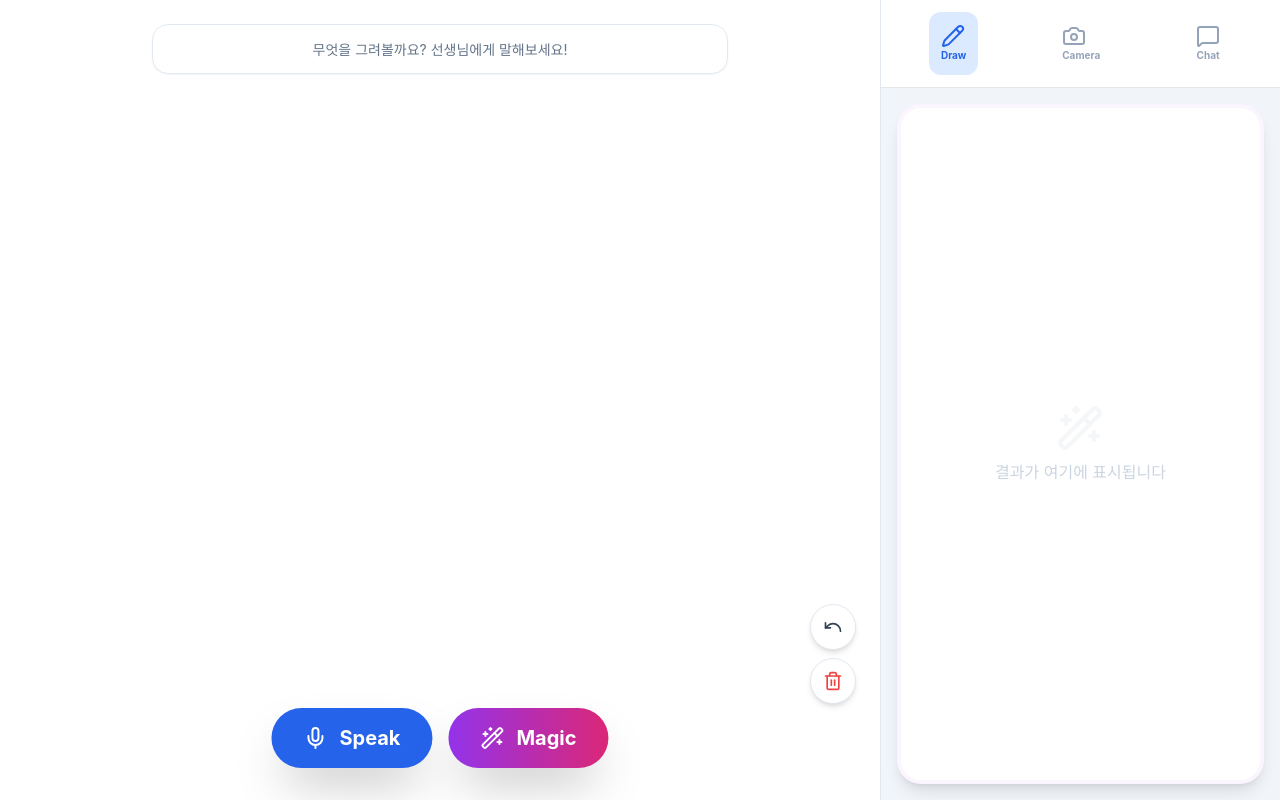
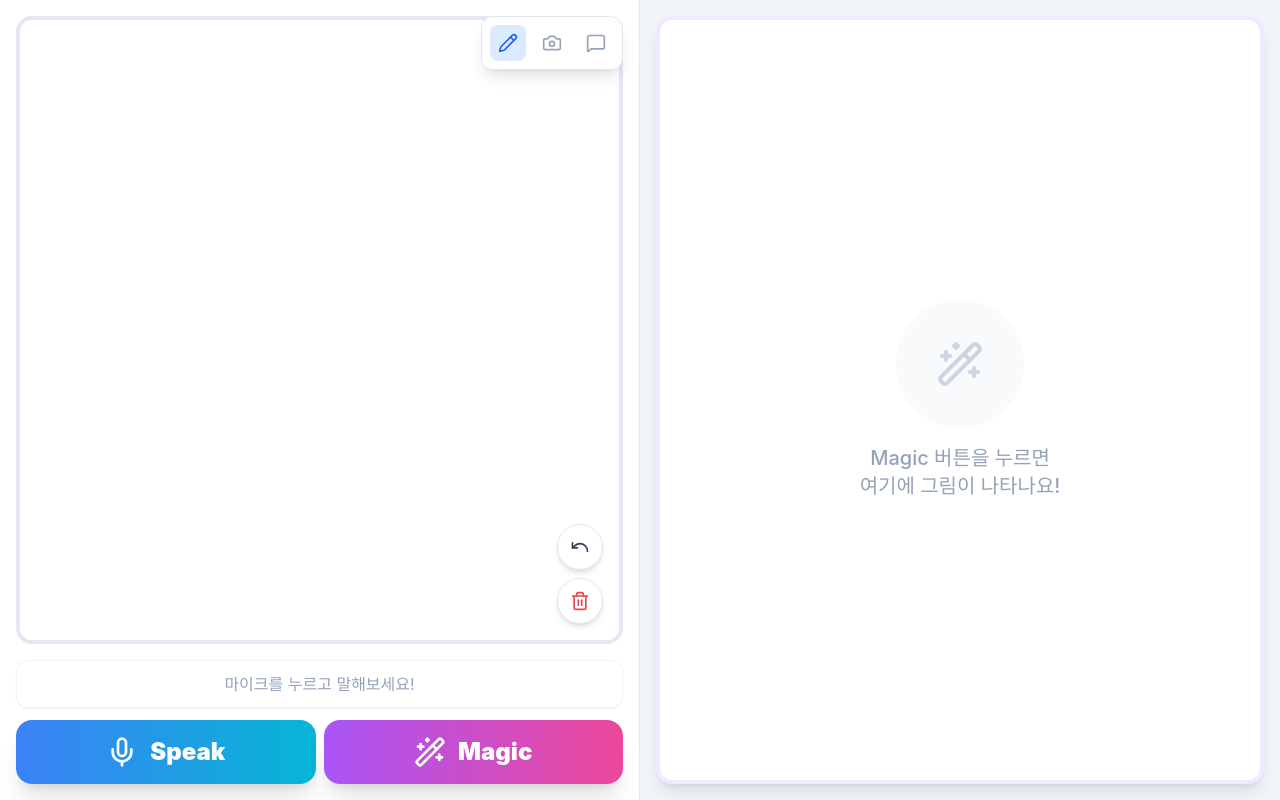
Before and after one commit to sksksk4302-beep/Draw-ai, a React app in the folder frontend/: page / in a window 1280 px wide. Built offline with nearby package versions, Linux system fonts and the light colour scheme; the HTML template or start-up script is replaced by a standard one.

Commit message:
Fix UI: restore 1:1 ratio, move mode icons to top-right, show chat above Speak buttons conditionally

```diff
--- a/frontend/src/App.tsx
+++ b/frontend/src/App.tsx
@@ -14,7 +14,6 @@ function App() {
   const [chatHistory, setChatHistory] = useState<ChatMessage[]>([])
 
   const [resultImage, setResultImage] = useState<string | null>(null)
-  // const [agentMessage, setAgentMessage] = useState<string | null>(null) // Removed unused state
   const [isLoading, setIsLoading] = useState(false)
   const [cameraImage, setCameraImage] = useState<string | null>(null)
 
@@ -82,9 +81,6 @@ function App() {
     // Add user message to chat immediately
     setChatHistory(prev => [...prev, { role: 'user', text }])
 
-    // We don't set global loading here to avoid blocking UI, maybe just a typing indicator in chat?
-    // But for now let's keep it simple.
-
     try {
       let imageData = ''
       if (mode === 'draw') {
@@ -99,9 +95,6 @@ function App() {
       formData.append('generate_image', 'false') // Don't generate image yet
 
       if (imageData && !showChat) {
-        // Only send image if we are NOT in chat mode?
-        // Actually user might want to talk about the drawing they just did.
-        // So we should send the image if it exists.
         const res = await fetch(imageData)
         const blob = await res.blob()
         if (blob.size > 1000) {
@@ -119,7 +112,6 @@ function App() {
 
       // Add agent response to chat
       setChatHistory(prev => [...prev, { role: 'agent', text: agent_message }])
-      // setAgentMessage(agent_message) // Removed unused state
 
     } catch (error) {
       console.error(error)
@@ -136,14 +128,10 @@ function App() {
 
     setIsLoading(true)
     try {
-      // Trigger generation based on context
-      // We send a generic "Draw it" command with generate_image=true
       const formData = new FormData()
       formData.append('user_text', "지금까지 이야기한 내용으로 그림 그려줘")
       formData.append('session_id', 'user-session-v1')
       formData.append('generate_image', 'true')
-
-      // Send chat history for context
       formData.append('chat_history', JSON.stringify(chatHistory))
 
       const backendUrl = import.meta.env.VITE_BACKEND_URL || 'http://localhost:8080'
@@ -181,46 +169,41 @@ function App() {
 
   return (
     <div className="flex h-screen w-full bg-slate-50 overflow-hidden font-sans">
-      {/* [수정] 왼쪽 패널: 캔버스 작업 영역을 넓게 사용 */}
-      <div className="flex-1 h-full flex flex-col relative bg-white">
+      {/* 왼쪽 패널: 캔버스/카메라 작업 영역 (1:1 비율) */}
+      <div className="w-1/2 h-full flex flex-col relative bg-white p-4 border-r border-slate-200">
 
-        {/* [아이디어] 상단 대화창을 오버레이로 배치 (캔버스 공간 확보) */}
-        <div className="absolute top-6 left-1/2 -translate-x-1/2 z-20 w-[90%] max-w-xl">
-          <div className="bg-white/80 backdrop-blur-md border border-slate-200 p-3 rounded-2xl shadow-sm text-center">
-            {isListening ? (
-              <span className="text-purple-600 animate-pulse font-medium">🎤 듣고 있어요: {transcript}</span>
-            ) : (
-              <span className="text-slate-500 text-sm">{transcript || "무엇을 그려볼까요? 선생님에게 말해보세요!"}</span>
-            )}
-          </div>
+        {/* 우측 상단 모드 전환 아이콘 */}
+        <div className="absolute top-4 right-4 z-20 flex gap-2 bg-white/90 backdrop-blur-sm p-2 rounded-xl shadow-lg border border-slate-200">
+          <button
+            onClick={() => { setMode('draw'); setShowChat(false); }}
+            className={`p-2 rounded-lg transition-all ${mode === 'draw' && !showChat ? 'bg-blue-100 text-blue-600' : 'text-slate-400 hover:bg-slate-100'}`}
+            title="Draw"
+          >
+            <Pencil size={20} />
+          </button>
+          <button
+            onClick={() => { setMode('camera'); setShowChat(false); }}
+            className={`p-2 rounded-lg transition-all ${mode === 'camera' && !showChat ? 'bg-green-100 text-green-600' : 'text-slate-400 hover:bg-slate-100'}`}
+            title="Camera"
+          >
+            <Camera size={20} />
+          </button>
+          <button
+            onClick={() => setShowChat(!showChat)}
+            className={`p-2 rounded-lg transition-all ${showChat ? 'bg-yellow-100 text-yellow-600' : 'text-slate-400 hover:bg-slate-100'}`}
+            title="Chat"
+          >
+            <MessageSquare size={20} />
+          </button>
         </div>
 
-        {/* 메인 콘텐츠 영역 (캔버스가 전체를 차지) */}
-        <div className="flex-1 relative overflow-hidden">
-          {showChat ? (
-            <div className="w-full h-full flex flex-col bg-slate-50 p-6 pt-24 overflow-y-auto">
-              {/* 채팅 내역 출력 */}
-              {chatHistory.length === 0 && (
-                <div className="flex-1 flex flex-col items-center justify-center text-slate-400">
-                  <MessageSquare size={48} className="mb-2 opacity-50" />
-                  <p>선생님과 대화를 시작해보세요!</p>
-                </div>
-              )}
-              {chatHistory.map((msg, idx) => (
-                <div key={idx} className={`flex w-full mb-4 ${msg.role === 'user' ? 'justify-end' : 'justify-start'}`}>
-                  <div className={`max-w-[80%] p-4 rounded-2xl ${msg.role === 'user' ? 'bg-blue-500 text-white' : 'bg-white border-2 border-yellow-400'}`}>
-                    {msg.role === 'agent' && <span className="block text-xs font-bold text-yellow-600 mb-1">한울 선생님</span>}
-                    {msg.text}
-                  </div>
-                </div>
-              ))}
-              <div ref={chatEndRef} />
-            </div>
-          ) : mode === 'draw' ? (
-            <div className="w-full h-full pt-16"> {/* 상단 대화창 자리를 위한 패딩 */}
+        {/* 메인 콘텐츠 영역 */}
+        <div className="flex-1 bg-white rounded-2xl shadow-inner overflow-hidden relative border-4 border-slate-200">
+          {mode === 'draw' ? (
+            <>
               <Canvas ref={canvasRef} className="w-full h-full cursor-crosshair" />
-              {/* 그림판 도구는 캔버스 우측 하단에 작게 배치 */}
-              <div className="absolute bottom-24 right-6 flex flex-col gap-2">
+              {/* 그림판 도구 */}
+              <div className="absolute bottom-4 right-4 flex flex-col gap-2">
                 <button onClick={() => canvasRef.current?.undo()} className="p-3 bg-white shadow-md hover:bg-slate-100 rounded-full text-slate-700 border border-slate-200">
                   <Undo size={20} />
                 </button>
@@ -228,10 +211,9 @@ function App() {
                   <Trash2 size={20} />
                 </button>
               </div>
-            </div>
+            </>
           ) : (
-            <div className="w-full h-full flex items-center justify-center pt-16 relative bg-slate-50">
-              {/* 카메라 프리뷰 로직 */}
+            <div className="w-full h-full flex items-center justify-center relative bg-slate-50">
               {cameraImage ? (
                 <img src={cameraImage} alt="Preview" className="max-h-full object-contain rounded-lg" />
               ) : (
@@ -251,65 +233,82 @@ function App() {
           )}
         </div>
 
-        {/* [개선] 하단 Speak & Magic 버튼을 플로팅 형태로 변경 */}
-        <div className="absolute bottom-8 left-1/2 -translate-x-1/2 flex gap-4 z-30">
+        {/* Chat 영역 - Chat 버튼 클릭 시에만 표시 (Speak 위에 배치) */}
+        {showChat && (
+          <div className="mt-4 mb-2 bg-slate-50 rounded-2xl shadow-inner border-2 border-slate-200 overflow-hidden" style={{ height: '200px' }}>
+            <div className="w-full h-full flex flex-col p-4 overflow-y-auto">
+              {chatHistory.length === 0 && (
+                <div className="flex-1 flex flex-col items-center justify-center text-slate-400">
+                  <MessageSquare size={32} className="mb-2 opacity-50" />
+                  <p className="text-sm">선생님과 대화를 시작해보세요!</p>
+                </div>
+              )}
+              {chatHistory.map((msg, idx) => (
+                <div key={idx} className={`flex w-full mb-3 ${msg.role === 'user' ? 'justify-end' : 'justify-start'}`}>
+                  <div className={`max-w-[80%] p-3 rounded-xl text-sm ${msg.role === 'user' ? 'bg-blue-500 text-white' : 'bg-white border-2 border-yellow-400'}`}>
+                    {msg.role === 'agent' && <span className="block text-xs font-bold text-yellow-600 mb-1">한울 선생님</span>}
+                    {msg.text}
+                  </div>
+                </div>
+              ))}
+              <div ref={chatEndRef} />
+            </div>
+          </div>
+        )}
+
+        {/* Voice Interaction Area - Speak & Magic 버튼 */}
+        <div className="mt-4 flex flex-col items-center gap-3">
+          <div className="min-h-[3rem] w-full flex items-center justify-center text-center p-2 bg-white rounded-xl shadow-sm border border-slate-100">
+            {isListening ? (
+              <span className="text-purple-600 animate-pulse font-medium">🎤 듣고 있어요: {transcript}</span>
+            ) : (
+              <span className="text-slate-400">{transcript || "마이크를 누르고 말해보세요!"}</span>
+            )}
+          </div>
+
+          <div className="flex w-full gap-2">
             <button
               onClick={toggleListening}
-            className={`px-8 py-4 rounded-full font-bold text-xl shadow-2xl transition-all flex items-center gap-3 ${isListening ? 'bg-red-500 text-white scale-110' : 'bg-blue-600 text-white hover:bg-blue-700'}`}
+              className={`flex-1 py-4 rounded-2xl font-black text-2xl shadow-xl hover:scale-[1.02] active:scale-[0.98] transition-all flex items-center justify-center gap-3 ${isListening ? 'bg-red-500 text-white animate-pulse' : 'bg-gradient-to-r from-blue-500 to-cyan-500 text-white'}`}
             >
-            {isListening ? <MicOff /> : <Mic />} Speak
+              {isListening ? <MicOff className="w-8 h-8" /> : <Mic className="w-8 h-8" />}
+              {isListening ? "Stop" : "Speak"}
             </button>
+
             <button
               onClick={handleMagic}
               disabled={isLoading}
-            className="px-8 py-4 bg-gradient-to-r from-purple-600 to-pink-600 text-white rounded-full font-bold text-xl shadow-2xl hover:scale-105 active:scale-95 transition-all flex items-center gap-3 disabled:opacity-50"
+              className="flex-1 py-4 bg-gradient-to-r from-purple-500 to-pink-500 text-white rounded-2xl font-black text-2xl shadow-xl hover:scale-[1.02] active:scale-[0.98] transition-all flex items-center justify-center gap-3 disabled:opacity-70 disabled:cursor-not-allowed"
             >
-            {isLoading ? <Loader2 className="animate-spin" /> : <Wand2 />} Magic
+              {isLoading ? (
+                <Loader2 className="animate-spin" />
+              ) : (
+                <Wand2 className="w-8 h-8" />
+              )}
+              Magic
             </button>
           </div>
         </div>
-
-      {/* 오른쪽 패널: AI 결과 및 모드 컨트롤 */}
-      <div className="w-[400px] h-full bg-slate-100 border-l border-slate-200 flex flex-col">
-        {/* [수정] 모드 전환 버튼을 이쪽 상단으로 이동 */}
-        <div className="bg-white p-3 flex justify-around border-b">
-          <button
-            onClick={() => { setMode('draw'); setShowChat(false); }}
-            className={`p-3 rounded-xl transition-all ${mode === 'draw' && !showChat ? 'bg-blue-100 text-blue-600' : 'text-slate-400'}`}
-          >
-            <Pencil size={24} /><span className="text-[10px] font-bold block">Draw</span>
-          </button>
-          <button
-            onClick={() => { setMode('camera'); setShowChat(false); }}
-            className={`p-3 rounded-xl transition-all ${mode === 'camera' && !showChat ? 'bg-green-100 text-green-600' : 'text-slate-400'}`}
-          >
-            <Camera size={24} /><span className="text-[10px] font-bold block">Camera</span>
-          </button>
-          <button
-            onClick={() => setShowChat(true)}
-            className={`p-3 rounded-xl transition-all ${showChat ? 'bg-yellow-100 text-yellow-600' : 'text-slate-400'}`}
-          >
-            <MessageSquare size={24} /><span className="text-[10px] font-bold block">Chat</span>
-          </button>
       </div>
 
-        {/* AI 생성 결과 영역 */}
-        <div className="flex-1 p-4 flex flex-col">
-          <div className="flex-1 bg-white rounded-3xl shadow-lg border-4 border-purple-50 overflow-hidden flex items-center justify-center relative">
+      {/* 오른쪽 패널: AI 결과 (1:1 비율 유지) */}
+      <div className="w-1/2 h-full p-4 bg-slate-100 flex flex-col gap-4">
+        <div className="flex-1 bg-white rounded-2xl shadow-lg border-4 border-purple-100 overflow-hidden flex items-center justify-center relative">
           {isLoading ? (
-              <div className="text-center">
-                <Loader2 className="w-12 h-12 text-purple-500 animate-spin mx-auto mb-2" />
-                <p className="text-purple-600 font-bold">그리는 중...</p>
+            <div className="flex flex-col items-center gap-4">
+              <Loader2 className="w-16 h-16 text-purple-500 animate-spin" />
+              <p className="text-xl font-bold text-purple-600 animate-pulse">그림을 그리는 중이에요...</p>
             </div>
           ) : resultImage ? (
-              <img src={resultImage} alt="Result" className="w-full h-full object-contain" />
+            <img src={resultImage} alt="Magic Result" className="max-w-full max-h-full object-contain" />
           ) : (
-              <div className="text-slate-300 text-center">
-                <Wand2 size={48} className="mx-auto mb-2 opacity-20" />
-                <p>결과가 여기에 표시됩니다</p>
+            <div className="text-center text-slate-400 p-8">
+              <div className="w-32 h-32 bg-slate-50 rounded-full mx-auto mb-4 flex items-center justify-center">
+                <Wand2 size={48} className="text-slate-300" />
+              </div>
+              <p className="text-xl font-medium">Magic 버튼을 누르면<br />여기에 그림이 나타나요!</p>
             </div>
           )}
-          </div>
         </div>
       </div>
     </div>
```
Lines whose indentation alone changed are shown as unchanged.
